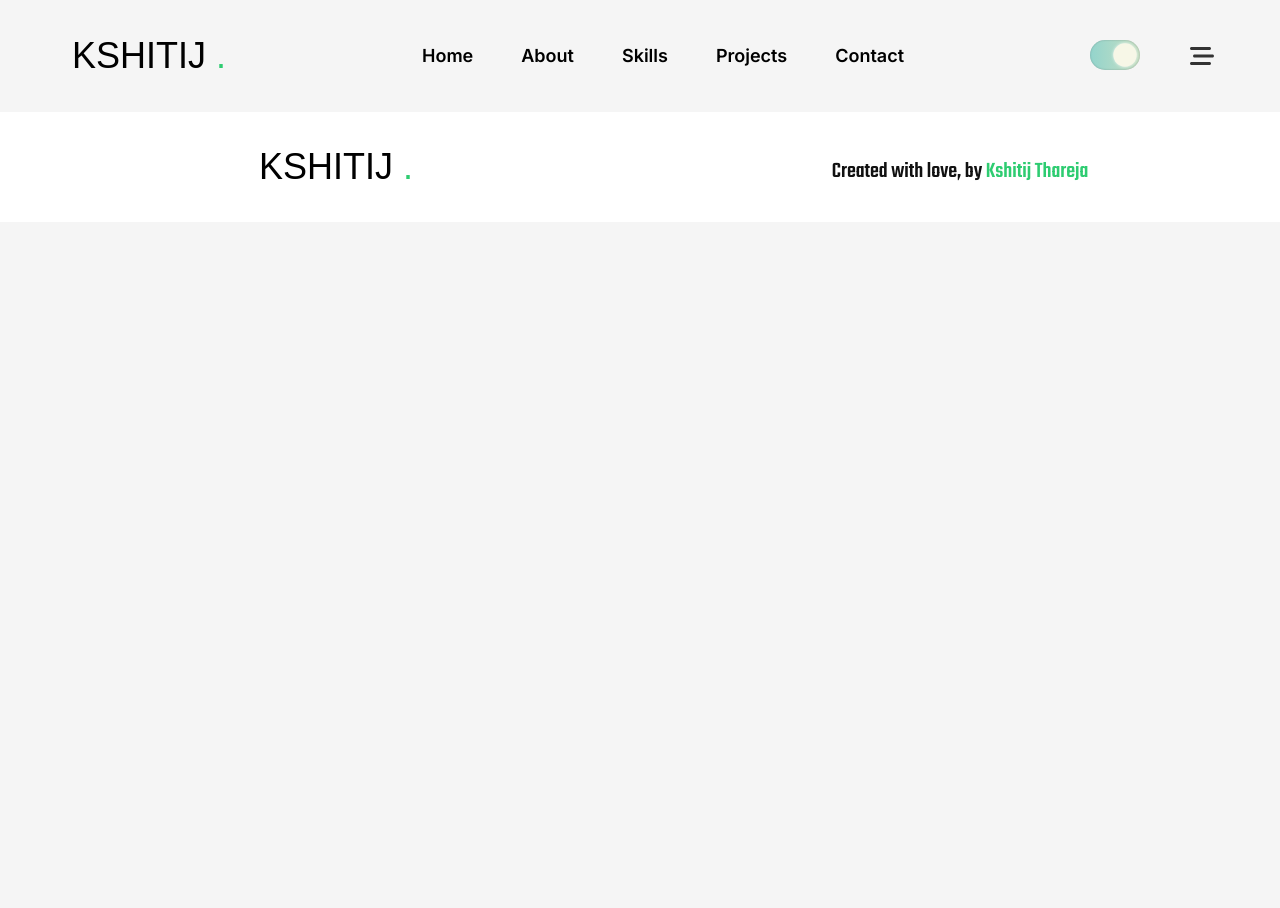
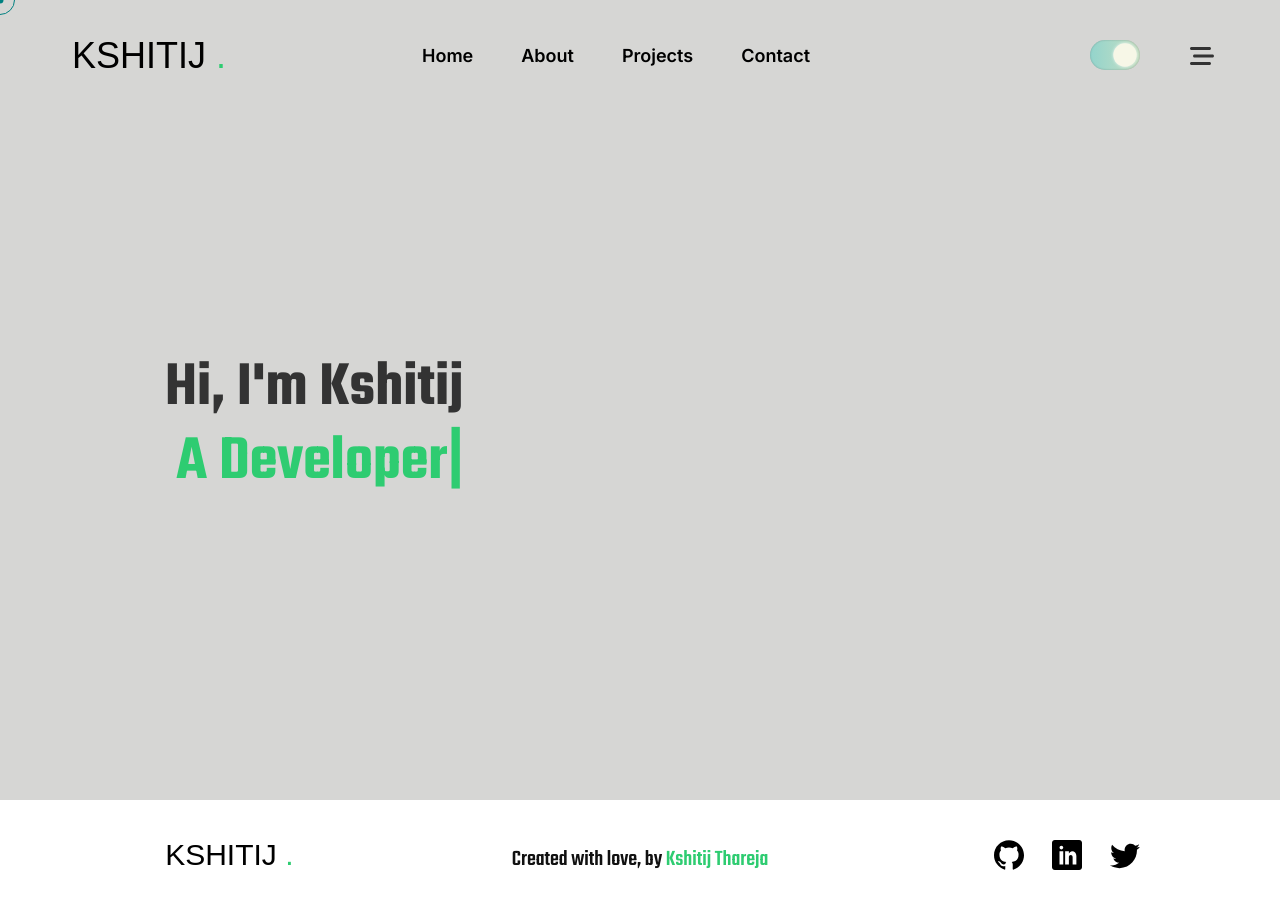
Before and after one commit to KshitijThareja/MyPortfolio, a Next.js app: page /about in a window 1280 px wide. Before the commit the page ends 800 px from the top, so only its background shows below. Built offline with nearby package versions, Linux system fonts and the light colour scheme; a web font is replaced by a local one.

Commit message:
Fix footer and start about page

```diff
--- a/package.json
+++ b/package.json
@@ -13,6 +13,8 @@
     "@fortawesome/free-solid-svg-icons": "^6.4.2",
     "@fortawesome/react-fontawesome": "^0.2.0",
     "@next/font": "^13.5.4",
+    "@react-three/drei": "^9.88.0",
+    "@react-three/fiber": "^8.14.5",
     "animejs": "^3.2.1",
     "autoprefixer": "10.4.14",
     "framer-motion": "^10.16.4",
@@ -22,7 +24,9 @@
     "react": "18.2.0",
     "react-dom": "18.2.0",
     "react-icons": "^4.11.0",
-    "tailwindcss": "3.3.3"
+    "tailwindcss": "3.3.3",
+    "three": "^0.157.0",
+    "typewriter-effect": "^2.21.0"
   },
   "devDependencies": {
     "@types/node": "20.8.2",
--- /dev/null
+++ b/src/app/about/about.css
@@ -0,0 +1,28 @@
+#cursor {
+    position: fixed;
+    width: 30px;
+    height: 30px;
+    border: 1px solid #008080;
+    border-radius: 50%;
+    top: 0;
+    left: 0;
+    transform: translate(-50%, -50%);
+    transition: .1s;
+    pointer-events: none;
+    z-index: 10;
+}
+
+#cursor2 {
+    position: fixed;
+    width: 7px;
+    height: 7px;
+    background-color: #008080;
+    border-radius: 50%;
+    top: 0;
+    left: 0;
+    transform: translate(-50%, -50%);
+    transition: .08s;
+    z-index: 10;
+    pointer-events: none;
+
+}
--- a/src/app/about/page.js
+++ b/src/app/about/page.js
@@ -1,22 +1,56 @@
 "use client";
-import React from "react";
+import React,{Suspense, useEffect} from "react";
 import Navbar from "../../components/navbar";
 import Link from "next/link";
 import TransitionEffect from "../../components/TransitionEffect";
 import Footer from "../footer";
+import { Teko } from "next/font/google";
+import AnimatedText from "../../components/AnimatedText";
 import { useTheme } from "../../context/ThemeContext";
+import "./about.css"
+import TypewriterComponent from "typewriter-effect";
+const teko = Teko({
+  subsets: ["latin"],
+  weight: ["600"],
+});
+const teko2 = Teko({
+  subsets: ["latin"],
+  weight: ["500"],
+});
 const about = () => {
   const { isDarkmode } = useTheme();
+  useEffect(() => {
+    var cursor = document.querySelector("#cursor");
+    var cursor2 = document.querySelector("#cursor2");
+
+    document.addEventListener("mousemove", function (e) {
+      cursor.style.cssText = cursor2.style.cssText =
+        "left:" + e.clientX + "px;" + "top:" + e.clientY + "px;";
+    });
+  }, []);
   return (
     <>
       <div className="h-full">
-        <TransitionEffect />
+        {/* <TransitionEffect /> */}
+        <div id="cursor"></div>
+      <div id="cursor2"></div>
         <Navbar />
-        <div>
+        <div className="grid grid-cols-1 md:grid-cols-2 md:translate-y-3/4">
+       <div className="grid grid-cols-1" style={teko.style}>
+       <div><AnimatedText text="Hi, I'm Kshitij" className={isDarkmode?" text-white hide1:text-[3.5rem] text-[4rem]":" hide1:text-[3.5rem] text-[4rem]"}/></div>
+       <div className={isDarkmode?" text-green mt-5 text-center hide1:text-[3.5rem] text-[4rem]":" text-green hide1:text-[3.5rem] mt-5 text-center text-[4rem]"}>
+       <TypewriterComponent
+       options={{
+        strings:['A Designer', 'A Developer', 'An ML Enthusiast'],
+        autoStart:true,
+        loop:true,
+        delay:90,
+       }}
+       />
+       </div></div>
 
-        </div>
-        <Footer />
-      </div>
+      </div></div>
+      <Footer />
     </>
   );
 };
--- a/src/app/footer.jsx
+++ b/src/app/footer.jsx
@@ -3,6 +3,9 @@ import React from "react";
 import { Teko, Saira_Stencil_One } from "next/font/google";
 import { useState, useEffect } from "react";
 import { useTheme } from "../context/ThemeContext";
+import Link from "next/link";
+import { ImGithub, ImLinkedin, ImTwitter } from "react-icons/im";
+
 const teko = Teko({
   subsets: ["latin"],
   weight: ["500"],
@@ -12,30 +15,54 @@ const saira = Saira_Stencil_One({
   weight: ["400"],
 });
 const Footer = () => {
-  const {isDarkmode} = useTheme();
+  const { isDarkmode } = useTheme();
+  const [over, setOver] = useState(false);
+  const [over1, setOver1] = useState(false);
+  const [over2, setOver2] = useState(false);
   return (
-
-    <footer
-      className={"w-full text-black text-[1.2rem]"}
-      style={teko.style}
+    <footer className={"w-full text-black text-[1.2rem]"} style={teko.style}>
+      <div
+        className={
+          isDarkmode
+            ? "w-full grid grid-cols-1 md:grid-cols-3 bg-gray-nav py-8 items-center"
+            : "w-full grid grid-cols-1 md:grid-cols-3 bg-white py-8 items-center"
+        }
       >
-
-        <div className={isDarkmode?"w-full grid grid-cols-1 md:grid-cols-2 bg-gray-nav py-8 items-center":"w-full grid grid-cols-1 md:grid-cols-2 bg-white py-8 items-center"}>
-        <div className="text-center z-0">
-        <p style={saira.style} className={isDarkmode? "z-0 text-3xl text-white uppercase" : "text-4xl text-black uppercase sm:ml-4 md:ml-8"}>
+        <div className="text-center p-0 m-0 z-0">
+          <p
+            style={saira.style}
+            className={
+              isDarkmode
+                ? "z-0 text-3xl text-white uppercase"
+                : "text-3xl text-black uppercase sm:ml-4 md:ml-8"
+            }
+          >
             KSHITIJ<span className=" text-green"> .</span>
           </p>
         </div>
         <div className="text-center text-[1.4rem] mt-3 z-0">
-          <p className={isDarkmode?"text-white":"text-dark-bg"}>
+          <p className={isDarkmode ? "text-white" : "text-dark-bg"}>
             Created with love, by{" "}
             <span className="text-green">
               <a href="/">Kshitij Thareja</a>
             </span>
           </p>
         </div>
+        <div className="z-0 flex flex-row space-x-7 hide1:mt-2 justify-self-center">
+         <div className="" onMouseOver={() => setOver(true)}
+        onMouseLeave={() => setOver(false)}>
+          <Link href="https://github.com/KshitijThareja" target="_blank" passHref><ImGithub size="30px" color={over?"#2ECC71":(isDarkmode?"white":"black")}/></Link>
          </div>
-
+         <div onMouseOver={() => setOver1(true)}
+        onMouseLeave={() => setOver1(false)}>
+          <Link href="https://www.linkedin.com/in/kshitijthareja/" target="_blank" passHref><ImLinkedin size="30px" color={over1?"#2ECC71":(isDarkmode?"white":"black")}/></Link>
+         </div>
+         <div className="" onMouseOver={() => setOver2(true)}
+        onMouseLeave={() => setOver2(false)}>
+         <Link href="https://twitter.com/TharejaKshitij" target="_blank" passHref> <ImTwitter size="30px" color={over2?"#2ECC71":(isDarkmode?"white":"black")}/></Link>
+         </div>
+        </div>
+      </div>
     </footer>
   );
 };
--- a/src/app/globals.scss
+++ b/src/app/globals.scss
@@ -12,7 +12,7 @@ $orange: #E67E22; // Orange accent color
 
 // Neutral colors
 $gray: #777777; // Gray text color
-$light-gray: #f5f5f5; // Light gray text color
+$light-gray: #d6d6d4; // Light gray text color
 $dark-gray: #333333; // Dark gray text color
 :root {
   background-color: $light-gray;
--- a/src/app/home.css
+++ b/src/app/home.css
@@ -5,7 +5,7 @@
     z-index:0;
     -webkit-background-position: center;
     background-position: center center;
-    margin: 20px;
+    margin: 35px,20px,20px,20px;
     box-shadow: 2px 5px 5px 5px rgba(21, 227, 216, 0.155);
     animation: animate 5s ease-in-out infinite;
     transition: all 1s ease-in-out;
--- a/src/app/page.js
+++ b/src/app/page.js
@@ -8,6 +8,7 @@ import { Teko} from "next/font/google";
 import { useTheme } from "../context/ThemeContext";
 import "./home.css"
 import TransitionEffect from "../components/TransitionEffect";
+import AnimatedText from "../components/AnimatedText";
 const teko = Teko({
   subsets: ["latin"],
   weight: ["600"],
@@ -36,14 +37,14 @@ function LandingPage() {
       <div id="cursor2"></div>
       <TransitionEffect/>
       <div className="grid lg:grid-cols-2 sm:grid-cols-1 hide1:justify-items-center md:justify-items-center lg:justify-items-start">
-      <div className="blob translate-y-1/4 lg:translate-x-1/2 hide1:w-[17rem] hide1:h-[17rem] md:w-[23rem] md:h-[23rem] lg:w-[25rem] lg:h-[25rem]">
+      <div className="blob md:translate-y-1/4 lg:translate-y-2/4 lg:translate-x-1/2 hide1:w-[17rem] hide1:h-[17rem] md:w-[23rem] md:h-[23rem] lg:w-[25rem] lg:h-[25rem]">
       </div>
 
       <div className="intro hide1:mt-10 hide1:px-5 md:translate-y-1/4 lg:translate-y-2/4 hide1:text-center md:text-center lg:text-start lg:ml-4" style={teko.style}>
-      <p className={isDarkmode?" text-white mt-9 lg:mt-0 lg:text-start hide1:text-[3.5rem] text-[4rem]":"mt-9 lg:mt-0 hide1:text-[3.5rem] lg:text-start text-[4rem]"}>
-              Welcome to my Portfolio
-            </p>
-            <p className="mt-6 mb-4 md:ml-2 md:mt-3 hide1:text-[1.5rem] text-[2rem]" style={teko2.style}>
+        <div className="flex flex-col">
+      <AnimatedText text="Welcome to my Portfolio" className={isDarkmode?" text-white mt-9 lg:mt-4 lg:text-start hide1:text-[3.5rem] text-[4rem]":"mt-9 lg:mt-0 hide1:text-[3.5rem] lg:text-start text-[4rem]"}/></div>
+
+            <p className="mt-8 mb-4 md:ml-2 hide1:text-[1.5rem] text-[2rem]" style={teko2.style}>
               I am a passionate developer, who is also secretly a wanna-be researcher ; )
             </p>
             <div className="md:mt-2 hide1:mb-4 justify-self-center place-content-start ml-2 md:ml-0 lg:ml-2">
--- a/src/components/AnimatedText.js
+++ b/src/components/AnimatedText.js
@@ -8,9 +8,8 @@ const quote={
         opacity:1,
         y:0,
         transition:{
-            delay:0.5,
+            delay:1.5,
             staggerChildren:0.08,
-            ease:'easeInOut'
         }
     }
 }
@@ -22,21 +21,20 @@ const singleWord={
     animate:{
         opacity:1,
         transition:{
-            duration:1,
-            ease:'easeInOut'
+            duration:2,
         }
     }
 }
 const AnimatedText = ({text, className=""}) => {
   return (
-    <div className='w-full mx-auto py-2 flex items-center justify-center text-center overflow-hidden '>
+    <div className='w-full mx-auto py-2 flex items-center justify-center text-center '>
        <motion.h1 className={`w-full inline-block ${
             className
           }`}
           variants={quote} initial="initial" animate="animate"
           >
             {
-                text.split("").map((word, index)=>
+                text.split(" ").map((word, index)=>
                 <motion.span key={word+'-'+index} className='inline-block' variants={singleWord} >
                     {word}&nbsp;
                 </motion.span>
--- a/src/components/navbar.tsx
+++ b/src/components/navbar.tsx
@@ -11,7 +11,6 @@ import Link from "next/link";
 import { useTheme } from "../context/ThemeContext";
 import "../app/globals.scss";
 import "./navbar.css"
-// import "../components/cursor.css";
 library.add(faBarsStaggered, faClose);
 const saira = Saira_Stencil_One({
   subsets: ["latin"],
@@ -24,7 +23,6 @@ const amatic = Amatic_SC({
 const navlinks = [
   { title: "Home", href: "/" },
   { title: "About", href: "/about" },
-  { title: "Skills", href: "/" },
   { title: "Projects", href: "/" },
   { title: "Contact", href: "/" },
 ];
@@ -100,11 +98,7 @@ function Navbar() {
                   About
                 </Link>
               </li>
-              <li className="lg:px-6 py-2 block hover:text-white text-lg font-semibold hover:scale-110 ease-in duration-300">
-              <Link className={isDarkmode?"":"text-black hover:text-black"} href="/">
-                  Skills
-                </Link>
-              </li>
+
               <li className="lg:px-6 py-2 block hover:text-white text-lg font-semibold hover:scale-110 ease-in duration-300">
               <Link className={isDarkmode?"":"text-black hover:text-black"} href="/">
                   Projects
@@ -142,7 +136,7 @@ function Navbar() {
             initial="initial"
             animate="animate"
             exit="exit"
-            className={isDarkmode?"fixed left-0 top-0 w-full origin-top h-screen bg-gray-nav text-white p-10 " :"fixed left-0 top-0 w-full origin-top h-screen bg-white-nav text-black p-10 "}>
+            className={isDarkmode?"fixed left-0 top-0 w-full origin-bottom h-screen bg-gray-nav text-white p-10 " :"fixed left-0 top-0 w-full origin-bottom h-screen bg-white-nav text-black p-10 "}>
             <div className="flex h-full flex-col">
               <div className="flex justify-between lg:px-20">
               <main style={saira.style}>
```
Also changed, not shown: 1 other file (tests, documents, lock files or other folders). Lines whose indentation alone changed are shown as unchanged.
